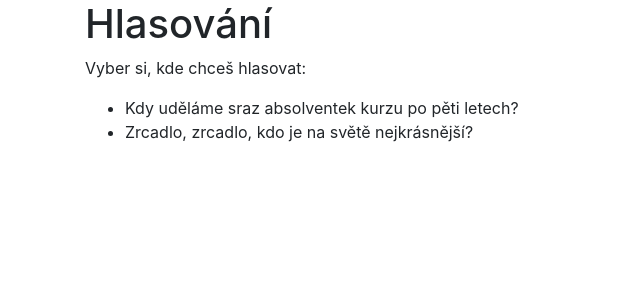
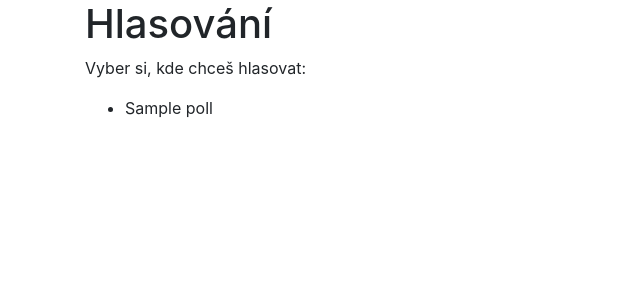
Before and after one commit to encukou/django-hlasovani, a Django app: page / in a window 1280 px wide. Shown: the top 300 px of the page, without its empty margins (0-640 px from the left). Run offline with Django 3.2, Linux system fonts and the light colour scheme; tables that the repository leaves empty hold one stand-in row (values such as "Sample post"); some libraries are stand-ins or nearby versions.

Commit message:
Make the template dynamic

```diff
--- a/voting/templates/voting/poll_list.html
+++ b/voting/templates/voting/poll_list.html
@@ -7,12 +7,11 @@
             Vyber si, kde chceš hlasovat:
         </p>
         <ul>
-            <li>
-                <a>Kdy uděláme sraz absolventek kurzu po pěti letech?</a>
-            </li>
-            <li>
-                <a>Zrcadlo, zrcadlo, kdo je na světě nejkrásnější?</a>
-            </li>
+            {% for poll in polls %}
+                <li>
+                    <a>{{ poll.title }}</a>
+                </li>
+            {% endfor %}
         </ul>
     </div>
 {% endblock content %}
--- a/voting/views.py
+++ b/voting/views.py
@@ -1,4 +1,7 @@
 from django.shortcuts import render
 
+from voting import models
+
 def poll_list(request):
-    return render(request, 'voting/poll_list.html', {})
+    polls = models.Poll.objects.all()
+    return render(request, 'voting/poll_list.html', {'polls': polls})
```
